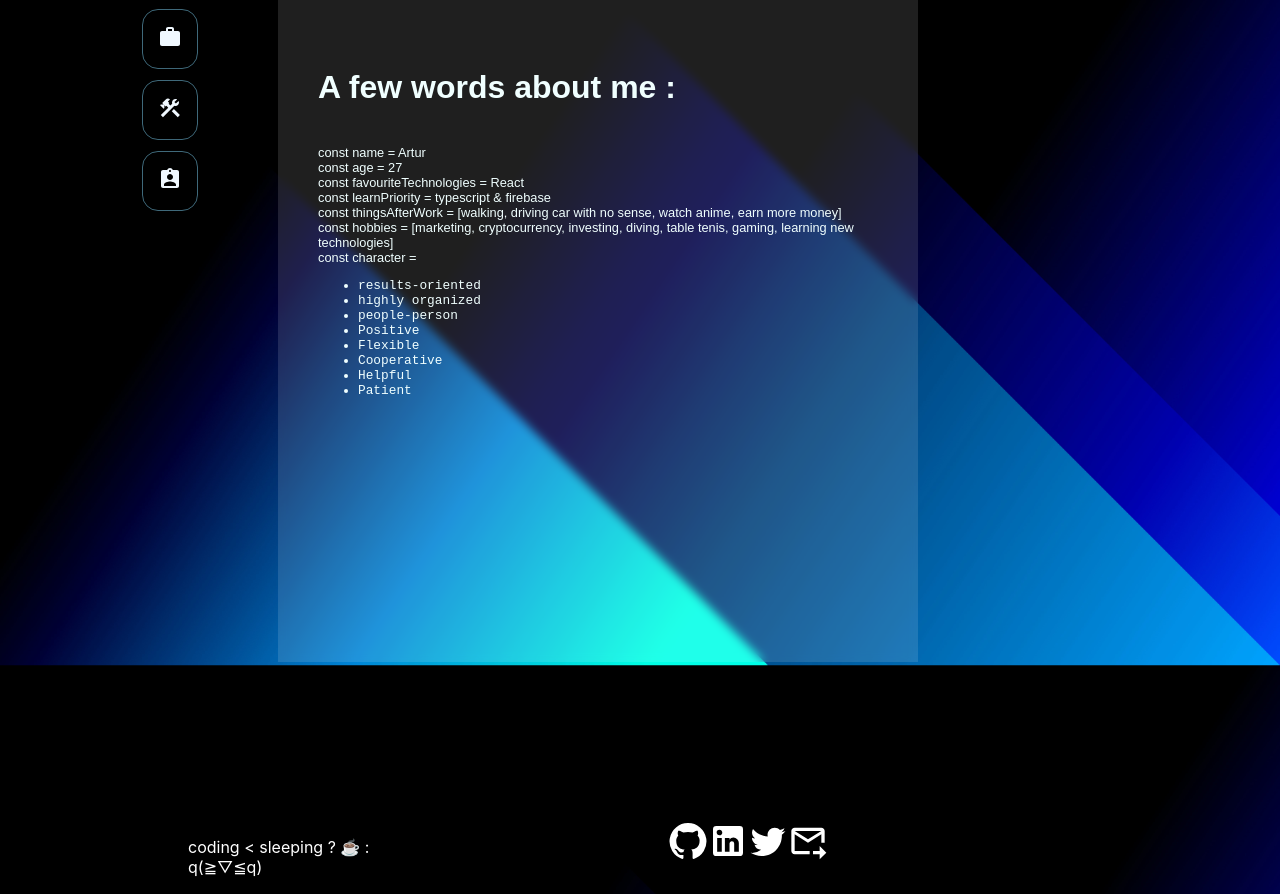
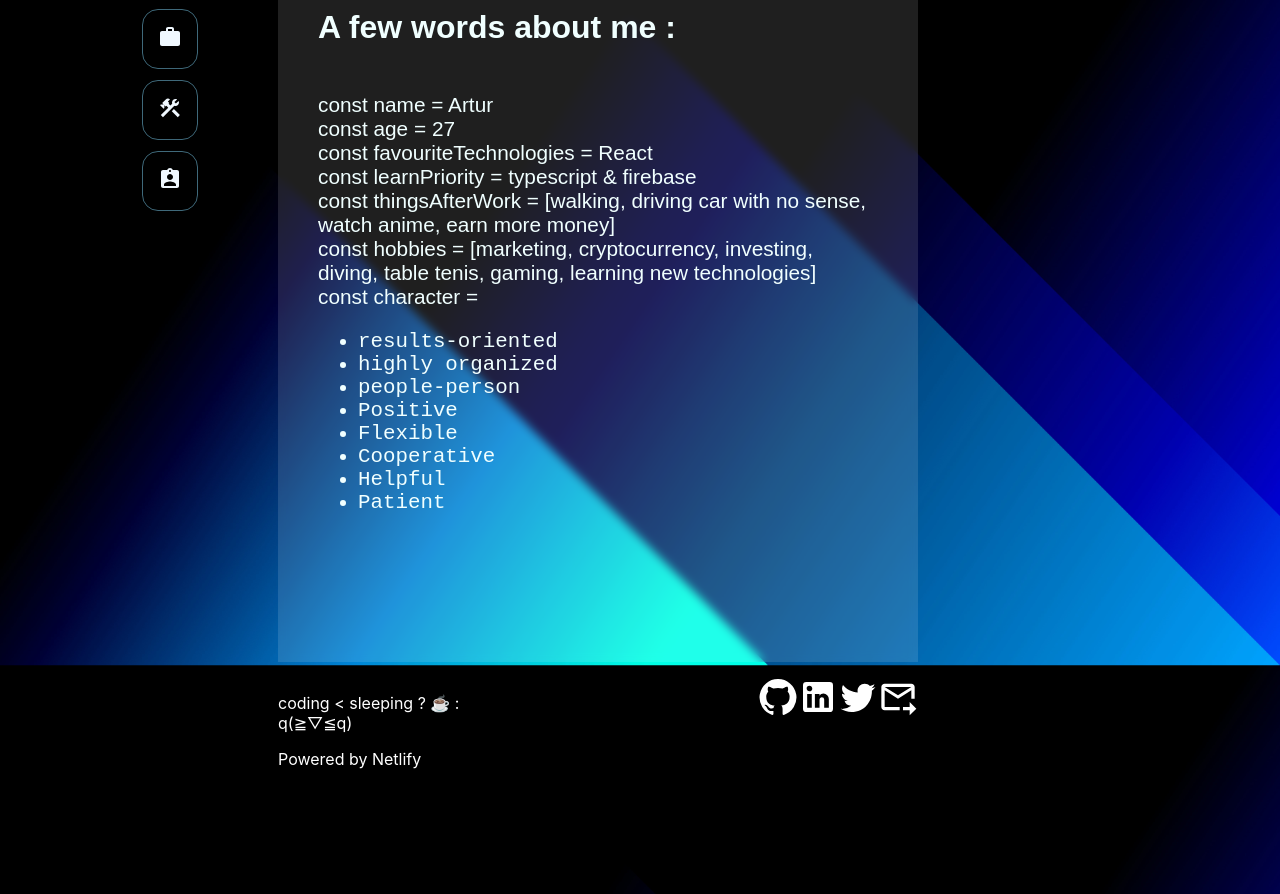
Before and after one commit to devArczi/aboutMe, a React (Create React App) app in the folder about-me/: page /about-me in a window 1280 px wide. Shown: the part 188-1082 px from the top of the page. Built offline with nearby package versions, Linux system fonts and the light colour scheme.

Commit message:
finish all styles

```diff
--- a/about-me/src/styles/index.js
+++ b/about-me/src/styles/index.js
@@ -251,7 +251,7 @@ export const MainHeader = styled.div`
             }
             @media ${device.laptopL} {
                 width: 100%;
-                font-size: 4rem;
+                font-size: 2rem;
                 padding: 15px ;
             }
             @media ${device.desktopL} {
@@ -268,6 +268,9 @@ export const HomeDescription = styled.div`
 
     @media ${device.mobileL} {
         margin: 0 100px 200px;
+    }
+    @media ${device.tablet} {
+        margin: 0 0 200px;
     }
     & p{
         padding: 0 40px;
@@ -310,6 +313,9 @@ export const ProjectsHeader = styled.div`
     }
     @media ${device.mobileL} {
         margin-left: 100px;
+    }
+    @media ${device.tablet} {
+        margin-left: 0;
     }
     @media ${device.desktopL} {
             margin: 55px 0;
@@ -384,6 +390,9 @@ export const TechHeader = styled.div`
         margin-left: 100px;
         width: 100%;
     }
+    @media ${device.tablet} {
+        margin-left: 0;
+    }
     @media ${device.desktopL} {
         margin: 55px 0;
     }
@@ -404,12 +413,12 @@ export const AboutMe__SectionWrapper = styled.div`
         margin-top: 100px;
         margin-left: 100px;
         /* font-size: 1rem;   */
-        height: 70%;
+        height: 90%;
     }
     @media ${device.tablet} {
         margin-left: 0;
         /* font-size: 1rem;   */
-        height: 90%;
+        height: 100%;
         width: 50%;
     }
     @media ${device.laptop} {
@@ -419,7 +428,7 @@ export const AboutMe__SectionWrapper = styled.div`
     }
     @media ${device.laptopL} {
         /* font-size: 1rem;   */
-        height: 90%;
+        height: 70%;
     }
     @media ${device.desktopL} {
         /* font-size: 1rem;   */
@@ -439,7 +448,10 @@ export const AboutMe__HeaderWrapper = styled.div`
         padding: 0;
     }
     @media ${device.laptop} {
-        padding: 100px 0 0 40px;
+        padding: 40px 0 0 40px;
+    }
+    @media ${device.laptopL} {
+        padding: 20px 0 0 40px;
     }
 `
 export const AboutMe__Header = styled.div`
@@ -468,18 +480,30 @@ export const AboutMe__Description = styled.div`
     margin-bottom: 200px;
     width: 100%;
     white-space: pre-line;
+
+    @media ${device.mobileL} {
+        margin-bottom: 10px;
+    }
+    @media ${device.tablet} {
+        margin-bottom: 40px;
+    }
+    @media ${device.laptop} {
+        margin-bottom: 40px;
+    }
+    @media ${device.laptopL} {
+        margin-bottom: 50px;
+    }
     & p{
         padding: 0 40px;
         font-family: 'Mouse Memoirs', sans-serif;
+        color: azure;
+
+        @media ${device.mobileL} {
             font-size: 1rem;
-        color: azure;
-        @media ${device.mobileL} {
-            font-size: 0.8rem;
         }
-        @media ${device.desktopL} {
+        @media ${device.tablet} {
             font-size: 1.3rem;
         }
-
         @media ${device.desktopL} {
             font-size: 3rem;
         }
@@ -491,6 +515,15 @@ export const AboutME__FooterWrapper = styled.div`
     width: 100%;
     padding: 100px;
 
+    @media ${device.mobileL} {
+        margin-left: -60px;
+    }
+    @media ${device.tablet} {
+        margin-left: 60px;
+    }
+    @media ${device.tablet} {
+        padding: 0 100px 100px 100px;
+    }
     @media ${device.desktopL} {
         margin-left: 100px;
     }
@@ -517,21 +550,21 @@ export const Footer__Wrapper = styled.div`
     @media ${device.tablet} {
         height: 250px;
         font-size: 1rem;
-        margin-left: -30px;
+        margin-left: 0;
         justify-content: space-between;
         flex-direction: row;
     }
     @media ${device.laptop} {
         height: 250px;
         font-size: 1rem;
-        margin-left: -30px;
+        margin-left: 0;
         justify-content: space-between;
         flex-direction: row;
     }
     @media ${device.laptopL} {
         height: 250px;
         font-size: 1.3rem;
-        margin-left: -30px;
+        margin-left: 0;
         justify-content: space-between;
         flex-direction: row;
     }
```
Lines whose indentation alone changed are shown as unchanged.
